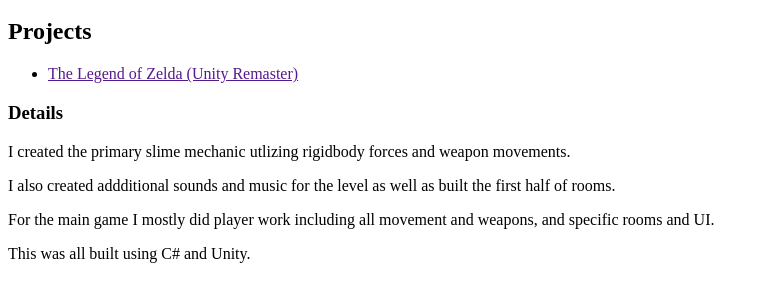
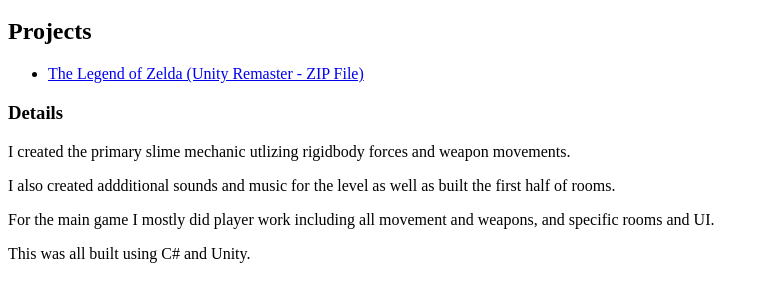
Before and after one commit to EvanMauritzBrown/EECS494, a plain HTML site: page index.html in a window 1280 px wide. Shown: the part 48-350 px from the top of the page, without its empty margins (0-764 px from the left). Drawn offline with Linux system fonts and the light colour scheme.

Commit message:
Update index.html

```diff
--- a/index.html
+++ b/index.html
@@ -4,7 +4,7 @@
 
 <!-- TODO: Erase one of these two. Replace the 'href' link below with a link to your WebGL build page. -->
 <ul>
-<li><a href="">The Legend of Zelda (Unity Remaster)</a></li>
+<li><a href="https://drive.google.com/file/d/1DQZ-Cu-qo0nMgCA6Q3RAr70sKN6TmvRv/view?usp=sharing" download>The Legend of Zelda (Unity Remaster - ZIP File)</a></li>
 </ul>
 
 <h3>Details</h3>
```
